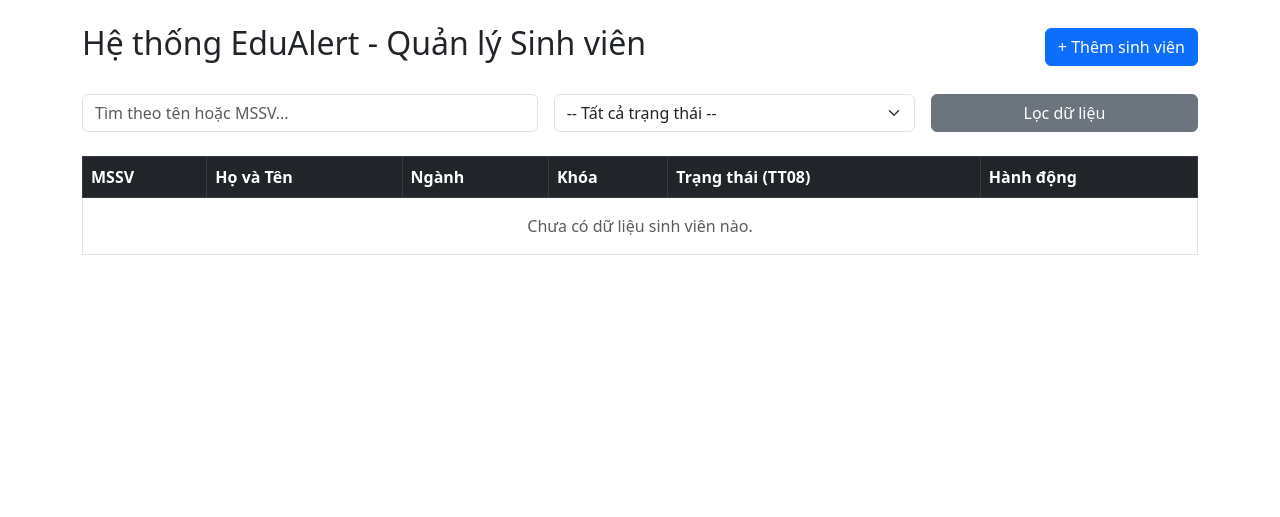
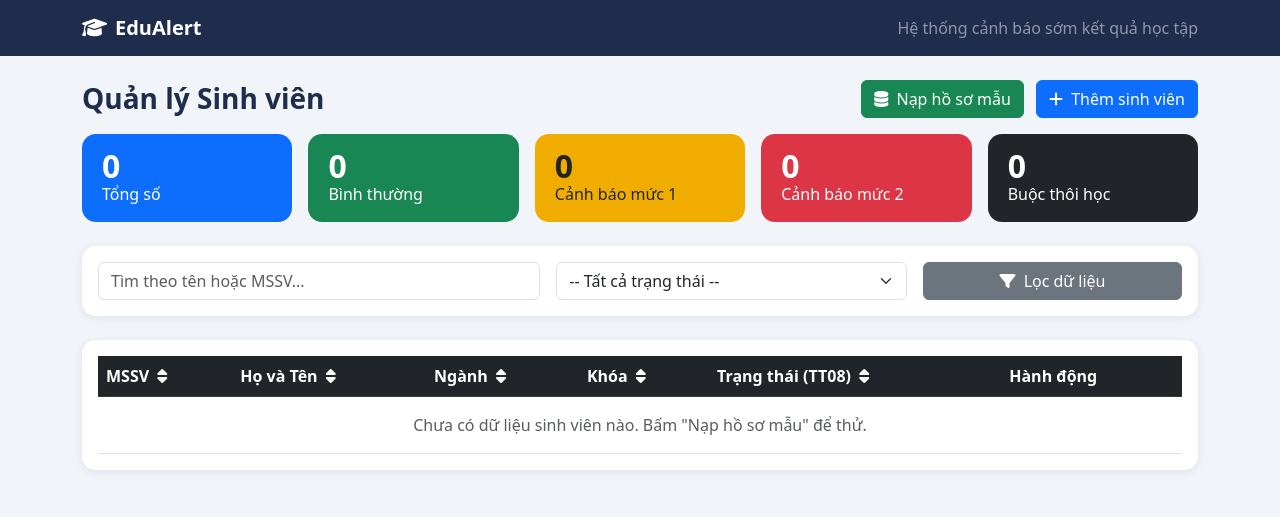
Before and after one commit to PMTR2811/EduAlert_Project, a Spring Boot app: page /students in a window 1280 px wide. Shown: the top 517 px of the page. Run offline with Spring Boot 4, Linux system fonts and the light colour scheme.

Commit message:
[Kiet] Lam dep danh sach: the thong ke, sap xep cot, nut Nap ho so mau

```diff
--- a/src/main/resources/templates/students/list.html
+++ b/src/main/resources/templates/students/list.html
@@ -2,17 +2,60 @@
 <html xmlns:th="http://www.thymeleaf.org">
 <head>
     <meta charset="UTF-8">
+    <meta name="viewport" content="width=device-width, initial-scale=1">
     <title>Danh Sách Sinh Viên - EduAlert</title>
     <link rel="stylesheet" href="https://cdn.jsdelivr.net/npm/bootstrap@5.3.0/dist/css/bootstrap.min.css">
+    <link rel="stylesheet" href="https://cdnjs.cloudflare.com/ajax/libs/font-awesome/6.4.0/css/all.min.css">
+    <link rel="stylesheet" th:href="@{/css/style.css}">
 </head>
-<body class="container py-4">
-    <div class="d-flex justify-content-between align-items-center mb-4">
-        <h2>Hệ thống EduAlert - Quản lý Sinh viên</h2>
-        <a th:href="@{/students/new}" class="btn btn-primary">+ Thêm sinh viên</a>
+<body>
+<nav class="navbar navbar-edu navbar-dark mb-4">
+    <div class="container">
+        <a class="navbar-brand fw-bold" th:href="@{/students}">
+            <i class="fa-solid fa-graduation-cap me-2"></i>EduAlert
+        </a>
+        <span class="navbar-text text-white-50">Hệ thống cảnh báo sớm kết quả học tập</span>
+    </div>
+</nav>
+
+<div class="container pb-5">
+    <div class="d-flex flex-wrap justify-content-between align-items-center mb-3 gap-2">
+        <h3 class="page-title mb-0">Quản lý Sinh viên</h3>
+        <div>
+            <button type="button" id="btnDemo" class="btn btn-success me-2">
+                <i class="fa-solid fa-database me-1"></i> Nạp hồ sơ mẫu
+            </button>
+            <a th:href="@{/students/new}" class="btn btn-primary">
+                <i class="fa-solid fa-plus me-1"></i> Thêm sinh viên
+            </a>
+        </div>
     </div>
 
-    <!-- Thanh tìm kiếm & Lọc trạng thái -->
-    <form th:action="@{/students}" method="get" class="row g-3 mb-4">
+    <div id="demoMsg" class="alert d-none"></div>
+
+    <!-- Thẻ thống kê (theo danh sách đang hiển thị) -->
+    <div class="row g-3 mb-4">
+        <div class="col-6 col-lg">
+            <div class="stat-card stat-total"><div class="num" th:text="${#lists.size(students)}">0</div>Tổng số</div>
+        </div>
+        <div class="col-6 col-lg">
+            <div class="stat-card stat-ok"><div class="num" th:text="${#lists.size(students.?[status == 'Normal'])}">0</div>Bình thường</div>
+        </div>
+        <div class="col-6 col-lg">
+            <div class="stat-card stat-w1"><div class="num" th:text="${#lists.size(students.?[status == 'Warning_L1'])}">0</div>Cảnh báo mức 1</div>
+        </div>
+        <div class="col-6 col-lg">
+            <div class="stat-card stat-w2"><div class="num" th:text="${#lists.size(students.?[status == 'Warning_L2'])}">0</div>Cảnh báo mức 2</div>
+        </div>
+        <div class="col-12 col-lg">
+            <div class="stat-card stat-out"><div class="num" th:text="${#lists.size(students.?[status == 'Drop-out'])}">0</div>Buộc thôi học</div>
+        </div>
+    </div>
+
+    <!-- Tìm kiếm & lọc -->
+    <div class="card mb-4">
+        <div class="card-body">
+            <form th:action="@{/students}" method="get" class="row g-3">
                 <div class="col-md-5">
                     <input type="text" name="keyword" th:value="${keyword}" class="form-control" placeholder="Tìm theo tên hoặc MSSV...">
                 </div>
@@ -26,36 +69,40 @@
                     </select>
                 </div>
                 <div class="col-md-3">
-            <button type="submit" class="btn btn-secondary w-100">Lọc dữ liệu</button>
+                    <button type="submit" class="btn btn-secondary w-100"><i class="fa-solid fa-filter me-1"></i> Lọc dữ liệu</button>
                 </div>
             </form>
+        </div>
+    </div>
 
-    <!-- Bảng hiển thị danh sách -->
-    <table class="table table-bordered table-hover align-middle">
+    <!-- Bảng danh sách -->
+    <div class="card">
+        <div class="card-body table-responsive">
+            <table class="table table-hover align-middle mb-0" id="studentTable">
                 <thead class="table-dark">
                 <tr>
-                <th>MSSV</th>
-                <th>Họ và Tên</th>
-                <th>Ngành</th>
-                <th>Khóa</th>
-                <th>Trạng thái (TT08)</th>
+                    <th class="sortable" data-col="0">MSSV <i class="fa-solid fa-sort ms-1"></i></th>
+                    <th class="sortable" data-col="1">Họ và Tên <i class="fa-solid fa-sort ms-1"></i></th>
+                    <th class="sortable" data-col="2">Ngành <i class="fa-solid fa-sort ms-1"></i></th>
+                    <th class="sortable" data-col="3">Khóa <i class="fa-solid fa-sort ms-1"></i></th>
+                    <th class="sortable" data-col="4">Trạng thái (TT08) <i class="fa-solid fa-sort ms-1"></i></th>
                     <th>Hành động</th>
                 </tr>
                 </thead>
                 <tbody>
                 <tr th:if="${#lists.isEmpty(students)}">
-                <td colspan="6" class="text-center text-muted py-3">Chưa có dữ liệu sinh viên nào.</td>
+                    <td colspan="6" class="text-center text-muted py-3">Chưa có dữ liệu sinh viên nào. Bấm "Nạp hồ sơ mẫu" để thử.</td>
                 </tr>
                 <tr th:each="std : ${students}">
-                <td th:text="${std.studentCode}" class="fw-bold"></td>
+                    <td th:text="${std.studentCode}" class="fw-bold text-primary"></td>
                     <td th:text="${std.fullName}"></td>
                     <td th:text="${std.major}"></td>
                     <td th:text="${std.cohort}"></td>
-                <td>
-                    <span th:if="${std.status == 'Normal'}" class="badge bg-success">Bình thường</span>
-                    <span th:if="${std.status == 'Warning_L1'}" class="badge bg-warning text-dark">Cảnh báo Mức 1</span>
-                    <span th:if="${std.status == 'Warning_L2'}" class="badge bg-danger">Cảnh báo Mức 2</span>
-                    <span th:if="${std.status == 'Drop-out'}" class="badge bg-dark">Buộc thôi học</span>
+                    <td th:attr="data-sort=${std.status == 'Normal' ? 0 : (std.status == 'Warning_L1' ? 1 : (std.status == 'Warning_L2' ? 2 : 3))}">
+                        <span th:if="${std.status == 'Normal'}" class="badge rounded-pill bg-success">Bình thường</span>
+                        <span th:if="${std.status == 'Warning_L1'}" class="badge rounded-pill bg-warning text-dark">Cảnh báo Mức 1</span>
+                        <span th:if="${std.status == 'Warning_L2'}" class="badge rounded-pill bg-danger">Cảnh báo Mức 2</span>
+                        <span th:if="${std.status == 'Drop-out'}" class="badge rounded-pill bg-dark">Buộc thôi học</span>
                     </td>
                     <td>
                         <a th:href="@{/students/detail/{id}(id=${std.studentCode})}" class="btn btn-sm btn-info text-white">Chi tiết</a>
@@ -65,5 +112,51 @@
                 </tr>
                 </tbody>
             </table>
+        </div>
+    </div>
+</div>
+
+<script>
+    // Nút "Nạp hồ sơ mẫu"
+    document.getElementById('btnDemo').addEventListener('click', function () {
+        var msg = document.getElementById('demoMsg');
+        var btn = this;
+        btn.disabled = true;
+        fetch('/api/demo/load-synthetic-data', { method: 'POST' })
+            .then(function (r) { return r.json(); })
+            .then(function (d) {
+                msg.className = 'alert ' + (d.success ? 'alert-success' : 'alert-danger');
+                msg.textContent = d.success ? 'Đã nạp ' + d.students + ' sinh viên mẫu.' : d.message;
+                if (d.success) { setTimeout(function () { window.location.href = '/students'; }, 800); }
+            })
+            .catch(function (e) {
+                msg.className = 'alert alert-danger';
+                msg.textContent = 'Không nạp được dữ liệu mẫu: ' + e.message;
+            })
+            .then(function () { btn.disabled = false; });
+    });
+
+    // Sắp xếp cột bằng cách nhấp tiêu đề
+    (function () {
+        var table = document.getElementById('studentTable');
+        var dir = {};
+        table.querySelectorAll('th.sortable').forEach(function (th) {
+            th.addEventListener('click', function () {
+                var col = parseInt(th.getAttribute('data-col'), 10);
+                dir[col] = !dir[col];
+                var tbody = table.tBodies[0];
+                var rows = Array.prototype.slice.call(tbody.rows).filter(function (r) { return r.cells.length > 1; });
+                rows.sort(function (a, b) {
+                    var ca = a.cells[col], cb = b.cells[col];
+                    var x = ca.getAttribute('data-sort') !== null ? parseFloat(ca.getAttribute('data-sort')) : ca.textContent.trim();
+                    var y = cb.getAttribute('data-sort') !== null ? parseFloat(cb.getAttribute('data-sort')) : cb.textContent.trim();
+                    var c = (typeof x === 'number') ? x - y : x.localeCompare(y, 'vi');
+                    return dir[col] ? c : -c;
+                });
+                rows.forEach(function (r) { tbody.appendChild(r); });
+            });
+        });
+    })();
+</script>
 </body>
 </html>
```
Lines whose indentation alone changed are shown as unchanged.
